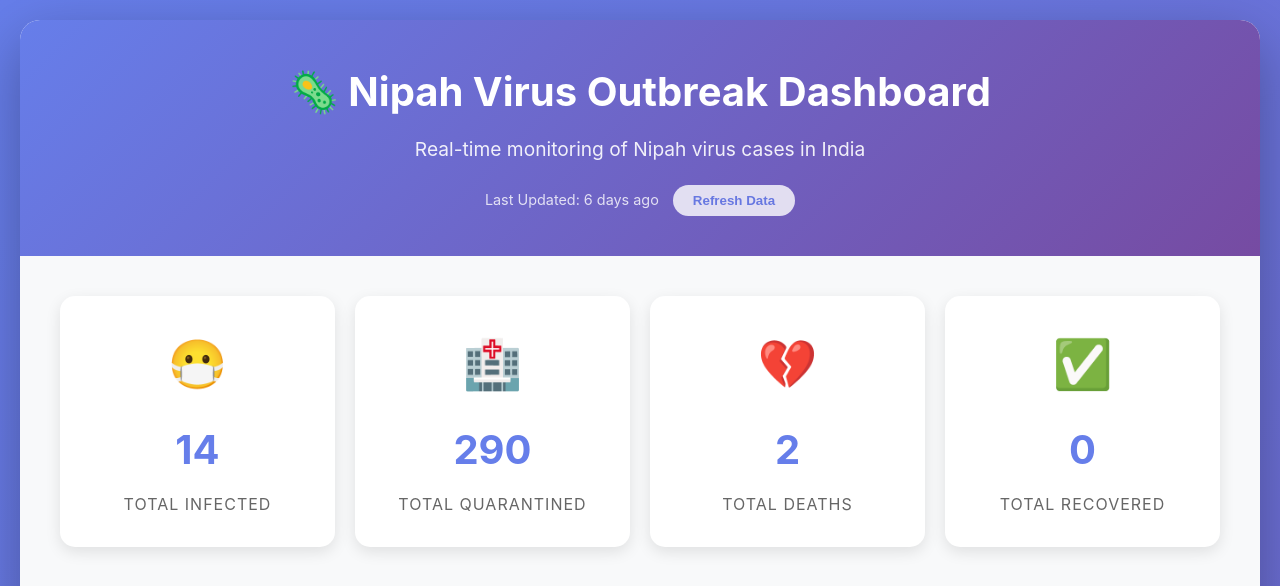
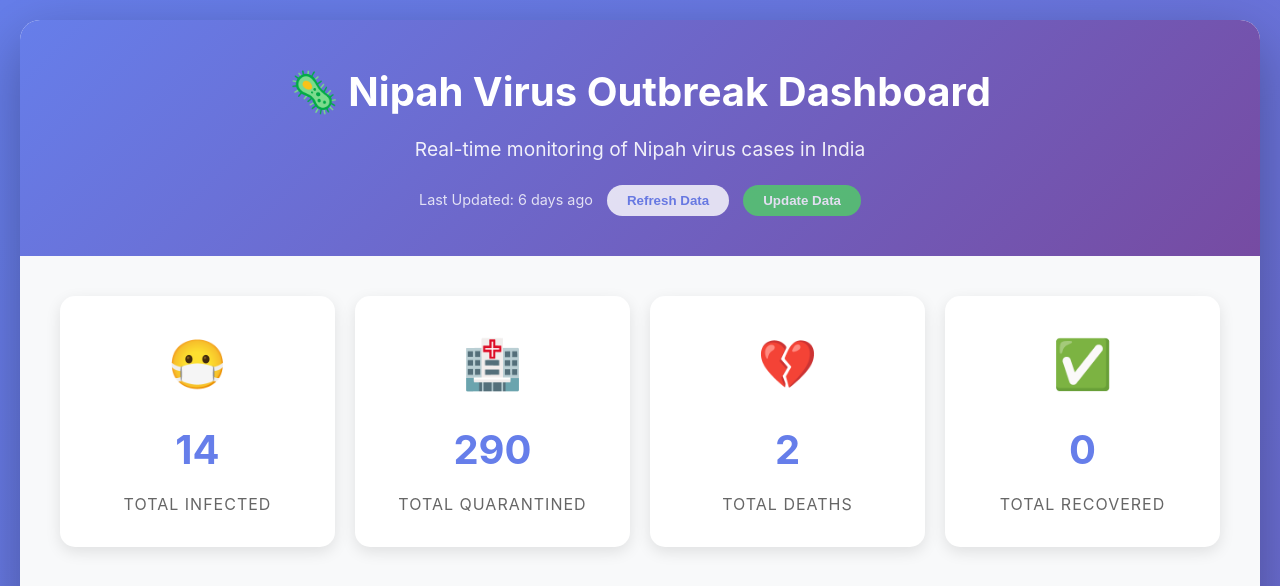
Before and after one commit to Ectope/HelloWorld, a Flask app: page / in a window 1280 px wide. Shown: the top 586 px of the page. Run offline with Flask 3, Linux system fonts and the light colour scheme.

Commit message:
Add Update Data button to force data collection
Add a user-friendly button to manually trigger the data collection process from configured sources.

Features:
- Green "Update Data" button in header alongside "Refresh Data"
- Triggers /api/refresh endpoint to run data collector
- Shows success/error messages after collection attempt
- Disables button during update with loading state
- Styled with hover and active states

This allows users to force an immediate check of WHO, government health sites, and news sources for the latest outbreak data, rather than waiting for the automatic 60-minute interval.

Button behavior:
- Calls data_collector.collect_all_sources() via API
- Reloads dashboard data after collection completes
- Provides visual feedback during the update process

Useful for when users know new outbreak information has been published and want to update the dashboard immediately.

```diff
--- a/static/css/style.css
+++ b/static/css/style.css
@@ -65,6 +65,34 @@ header h1 {
 
 .btn-refresh:active {
     transform: translateY(0);
+}
+
+.btn-update {
+    background: #51cf66;
+    color: white;
+    border: none;
+    padding: 8px 20px;
+    border-radius: 20px;
+    cursor: pointer;
+    font-weight: bold;
+    margin-left: 10px;
+    transition: transform 0.2s, box-shadow 0.2s;
+}
+
+.btn-update:hover {
+    transform: translateY(-2px);
+    box-shadow: 0 5px 15px rgba(0, 0, 0, 0.2);
+    background: #40c057;
+}
+
+.btn-update:active {
+    transform: translateY(0);
+}
+
+.btn-update:disabled {
+    background: #adb5bd;
+    cursor: not-allowed;
+    transform: none;
 }
 
 .alert-banner {
--- a/static/js/dashboard.js
+++ b/static/js/dashboard.js
@@ -15,6 +15,13 @@ document.addEventListener('DOMContentLoaded', function() {
         this.disabled = true;
         this.textContent = 'Refreshing...';
         refreshData();
+    });
+
+    // Set up update data button
+    document.getElementById('updateDataBtn').addEventListener('click', function() {
+        this.disabled = true;
+        this.textContent = 'Updating...';
+        updateData();
     });
 
     // Auto-refresh every 5 minutes
@@ -473,6 +480,30 @@ async function refreshData() {
     }
 }
 
+// Update data from sources
+async function updateData() {
+    try {
+        const response = await fetch('/api/refresh', {
+            method: 'POST'
+        });
+        const result = await response.json();
+
+        if (result.success) {
+            showSuccess('Data sources checked and updated');
+            await loadDashboardData();
+        } else {
+            showError('Update failed: ' + result.error);
+        }
+    } catch (error) {
+        console.error('Error updating data:', error);
+        showError('Failed to update data');
+    } finally {
+        const btn = document.getElementById('updateDataBtn');
+        btn.disabled = false;
+        btn.textContent = 'Update Data';
+    }
+}
+
 // Show error message
 function showError(message) {
     const banner = document.getElementById('alertBanner');
--- a/templates/index.html
+++ b/templates/index.html
@@ -15,6 +15,7 @@
             <div class="last-updated">
                 Last Updated: <span id="lastUpdated">Loading...</span>
                 <button id="refreshBtn" class="btn-refresh">Refresh Data</button>
+                <button id="updateDataBtn" class="btn-update">Update Data</button>
             </div>
         </header>
 
```
